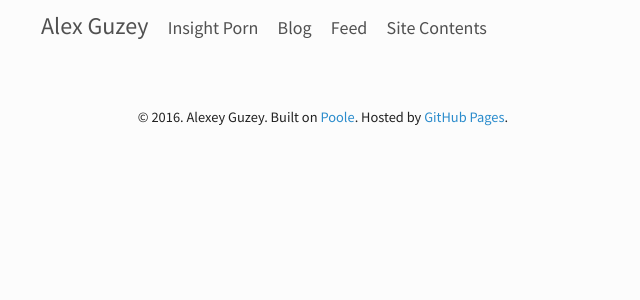
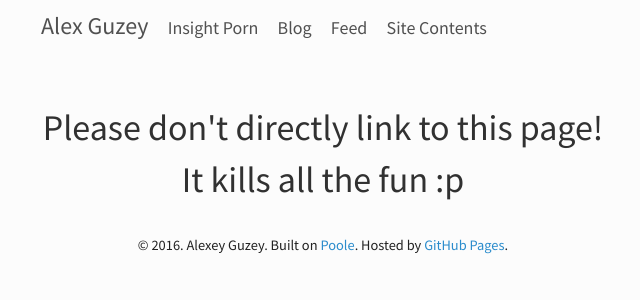
Before and after one commit to guzey/guzey.github.io1, a Jekyll site: the page built from insight/insights.html, in a window 1280 px wide. Shown: the top 300 px of the page, without its empty margins (317-957 px from the left). Built offline with Jekyll 4.4.1, drawn with Linux system fonts in a browser that asks for light colours; comment, search, counter and statistics services are not loaded; a style sheet for code colours, icons or effects is not loaded.

Commit message:
add insights page message

```diff
--- a/insight/insights.html
+++ b/insight/insights.html
@@ -8,6 +8,7 @@ title: All Insight Tweets
 <script src="twitter.js"></script>
 <div class="main">
 
+    <h1>Please don't directly link to this page! It kills all the fun :p</h1>
     <script>
         for (j = tweets.length; j > 0; j--) {
             document.write("<blockquote class=\"twitter-tweet\" lang=\"en\"><a href=\"" + tweets[j - 1] + "\"></a></blockquote>");
```
